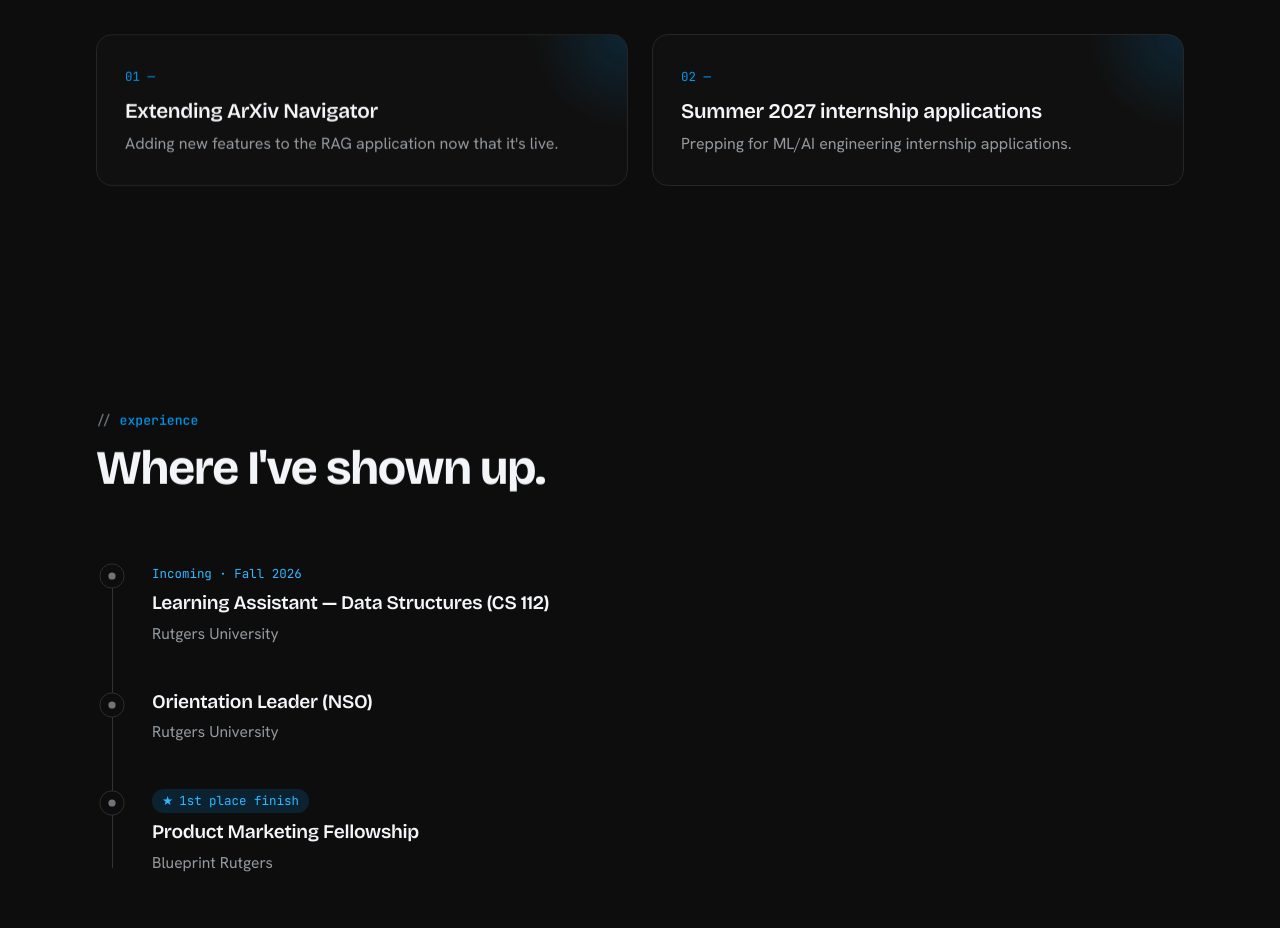
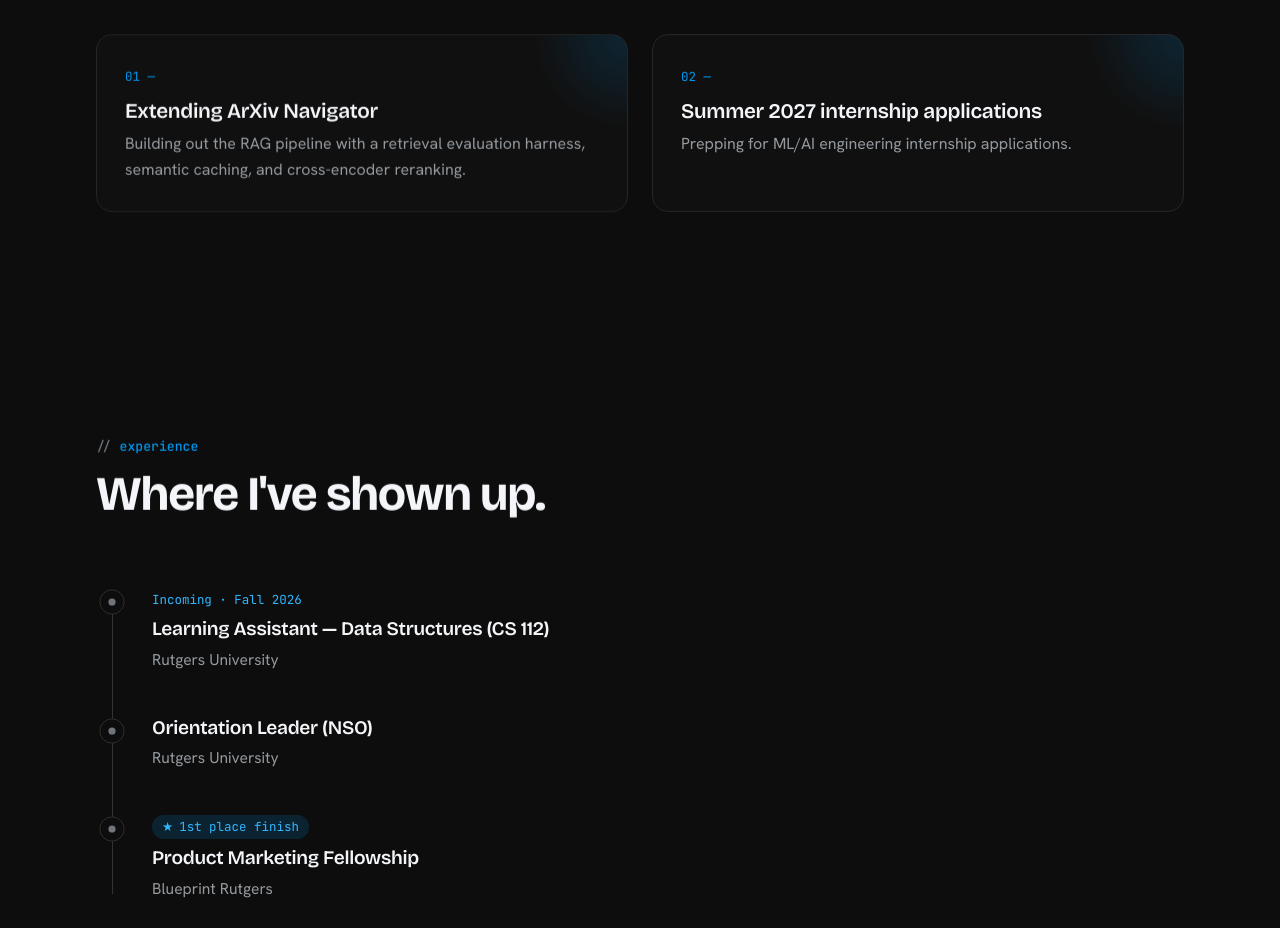
Before and after one commit to KrishRamani27/portfolio-website, a React (Vite) app: page / in a window 1280 px wide. Shown: the part 3220-4148 px from the top of the page. Built offline with nearby package versions, Linux system fonts and the light colour scheme.

Commit message:
Miscellaneous Changes

```diff
--- a/src/data.js
+++ b/src/data.js
@@ -104,7 +104,8 @@ export const PROJECTS = [
 export const NOW = [
   {
     title: "Extending ArXiv Navigator",
-    detail: "Adding new features to the RAG application now that it's live.",
+    detail:
+      "Building out the RAG pipeline with a retrieval evaluation harness, semantic caching, and cross-encoder reranking.",
   },
   {
     title: "Summer 2027 internship applications",
```
